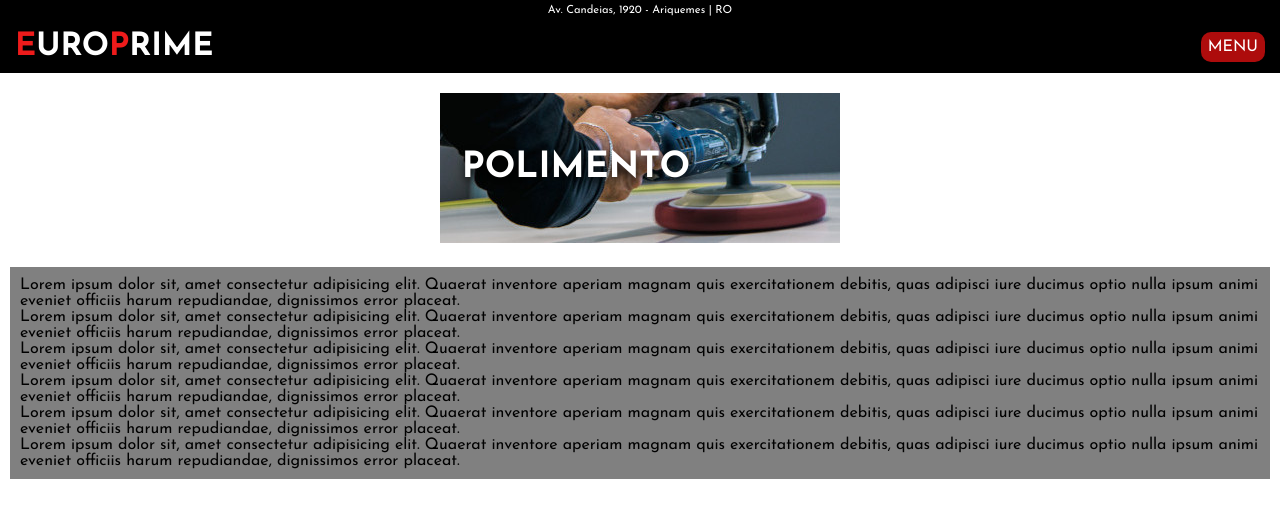
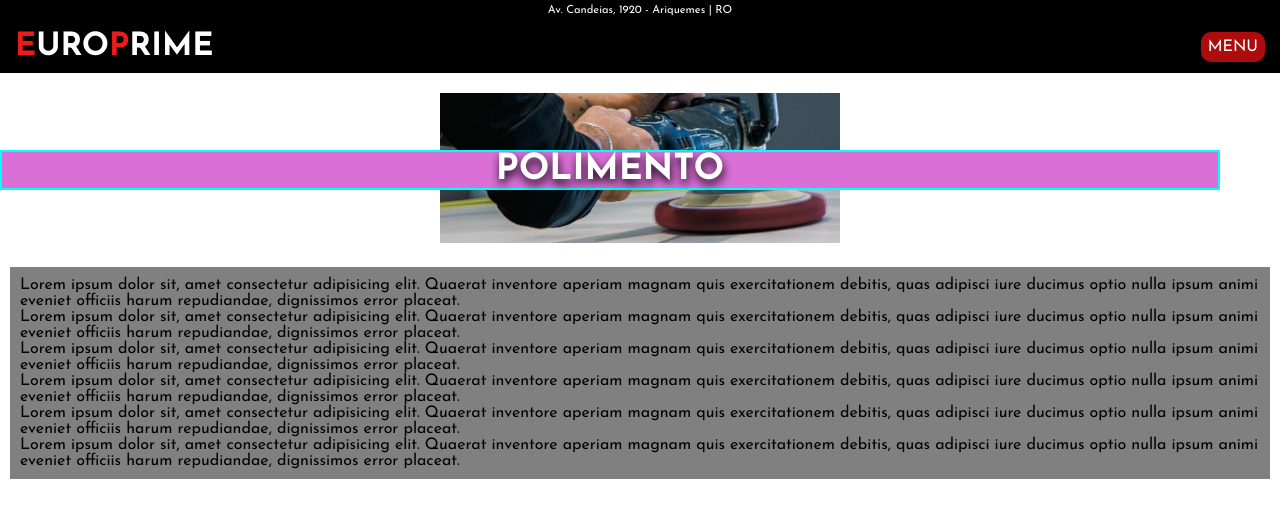
Before and after one commit to rodrigosoboleski/site-europrime, a plain HTML site: page paginas/polimento.html in a window 1280 px wide. Drawn offline with Linux system fonts and the light colour scheme.

Commit message:
fix final vw titulo

```diff
--- a/estilos/pagina.css
+++ b/estilos/pagina.css
@@ -72,14 +72,18 @@ main{
 }
 
 .titulo{
+    width: 95vw;
+    border: 2px solid aqua;
     color: white;
     position: absolute;
     text-align: center;
     font-size: 1.5em;
     top: 150px;
-    width: 90vw;
     text-shadow: 1px 5px 10px black;
+}
 
+.titulo h2{
+    background-color: orchid;
 }
 
 .txt{
```
